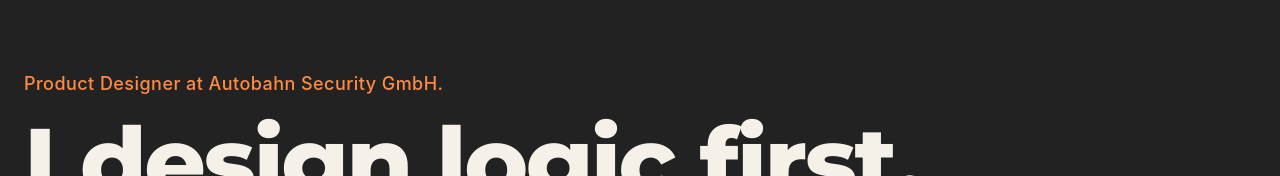
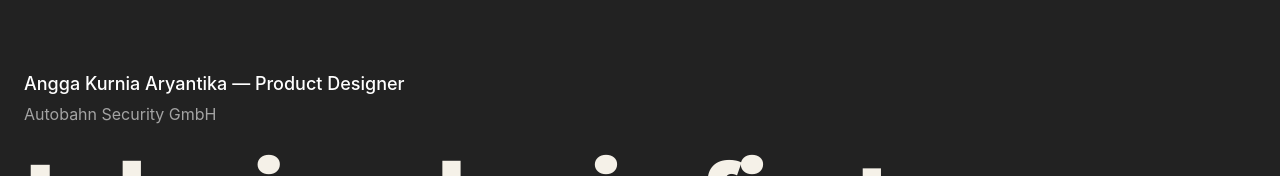
Before and after one commit to angkurns/angkurn-portfolio, a React (Vite) app: page / in a window 1280 px wide. Shown: the part 141-317 px from the top of the page. Built offline with nearby package versions, Linux system fonts and the light colour scheme; no server answers; the database is empty.

Commit message:
refine hero identity block with full name and structured hierarchy

```diff
--- a/src/pages/HomePage.jsx
+++ b/src/pages/HomePage.jsx
@@ -64,9 +64,15 @@ const HomePage = () => {
           transition={{ duration: 0.8 }}
           className="max-w-5xl"
         >
-          <p className="text-orange-accent text-base md:text-lg font-medium tracking-wide mb-4">
-            Product Designer at Autobahn Security GmbH.
-          </p>
+          <div className="mb-6">
+            <p className="text-base md:text-lg font-medium text-white mb-1">
+              Angga Kurnia Aryantika — Product Designer
+            </p>
+            <p className="text-sm md:text-base text-neutral-400">
+              Autobahn Security GmbH
+            </p>
+          </div>
+
           <h1 className="text-4xl sm:text-6xl md:text-7xl lg:text-8xl font-montserrat font-extrabold text-warm-white mb-6 md:mb-8 leading-[1.1] md:leading-[0.95] tracking-tight">
             I design logic first,<br />
             then I build the interface.
```
